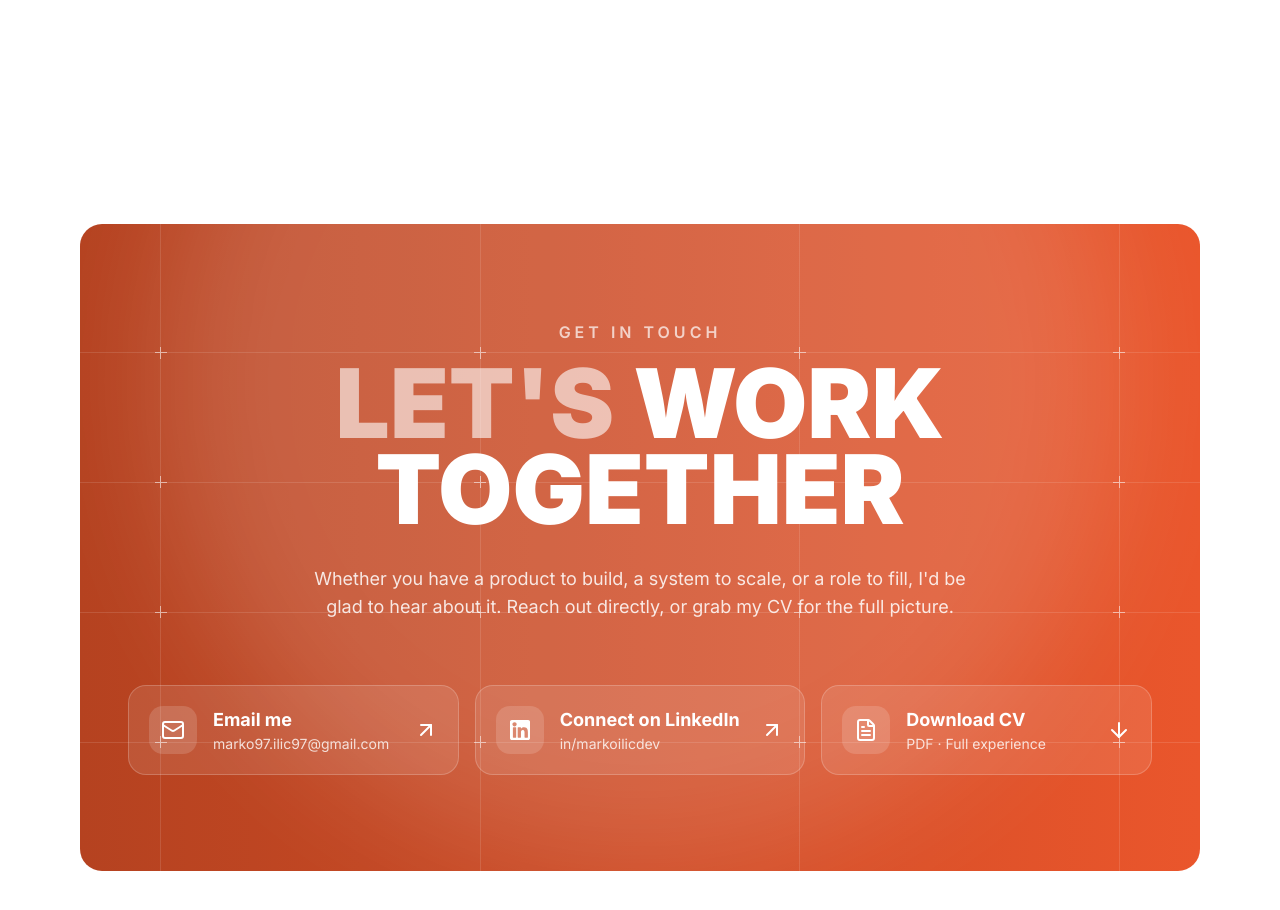
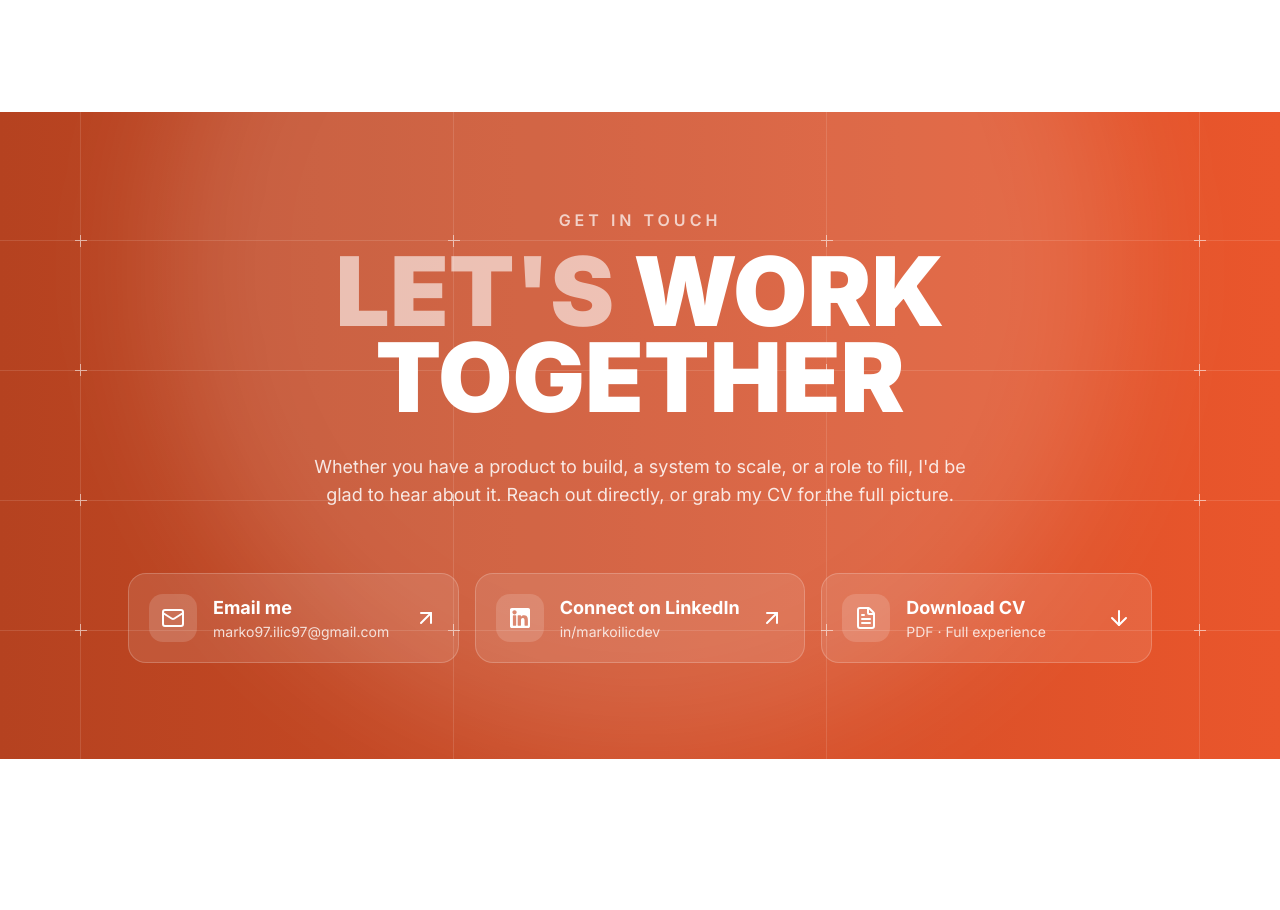
Before and after one commit to DleiaDev/website, a Next.js app: page / in a window 1280 px wide. Shown: the part 5600-6510 px from the top of the page. Built offline with nearby package versions, Linux system fonts and the light colour scheme.

Commit message:
fix: contact seciton to occupy full width

```diff
--- a/components/pages/Home/WorkTogether/WorkTogether.tsx
+++ b/components/pages/Home/WorkTogether/WorkTogether.tsx
@@ -33,10 +33,10 @@ export default function WorkTogether() {
   return (
     <section
       aria-labelledby="work-together-heading"
-      className={cn("py-20 md:py-28", PAGE_GUTTER)}
+      className="relative isolate overflow-hidden bg-linear-to-r from-[#b54220] to-[#ea562c]"
     >
-      <div className="relative isolate overflow-hidden rounded-3xl bg-linear-to-r from-[#b54220] to-[#ea562c] px-6 py-16 sm:px-12 md:py-24 2xl:py-32">
-        <BackgroundGrid className="-z-10 opacity-60" />
+      <BackgroundGrid className="-z-10 opacity-60" />
+      <div className={cn("py-16 md:py-24 2xl:py-32", PAGE_GUTTER)}>
         {/* Soft light pooling behind the heading */}
         <div className="pointer-events-none absolute -top-1/2 left-1/2 -z-10 aspect-square w-[60rem] max-w-[150%] -translate-x-1/2 rounded-full bg-white/15 blur-3xl" />
 
```
